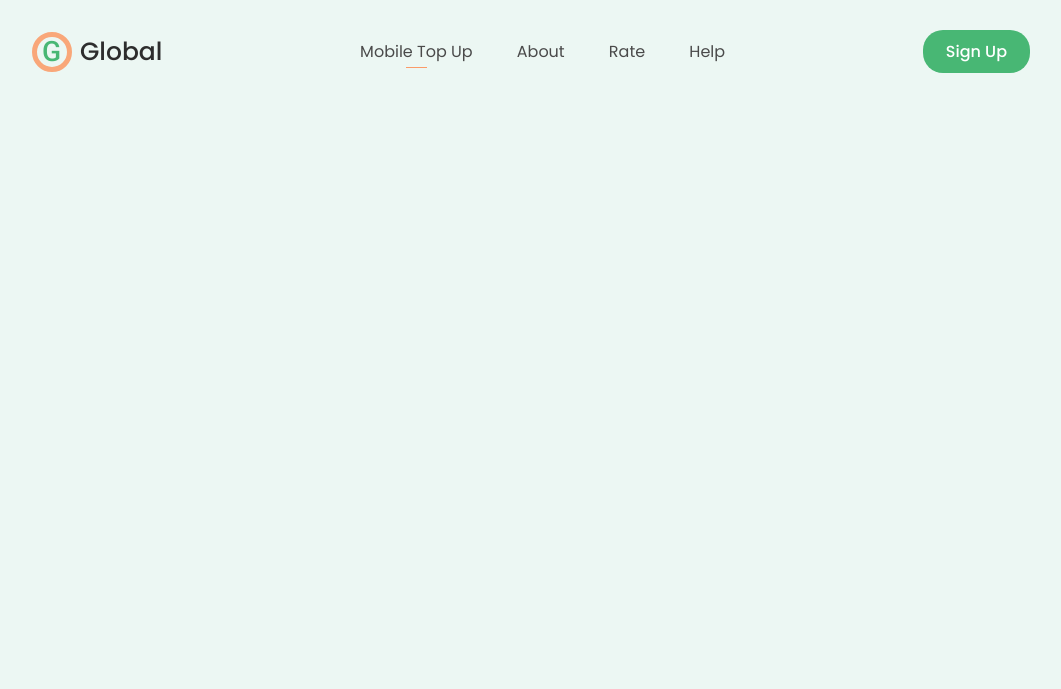
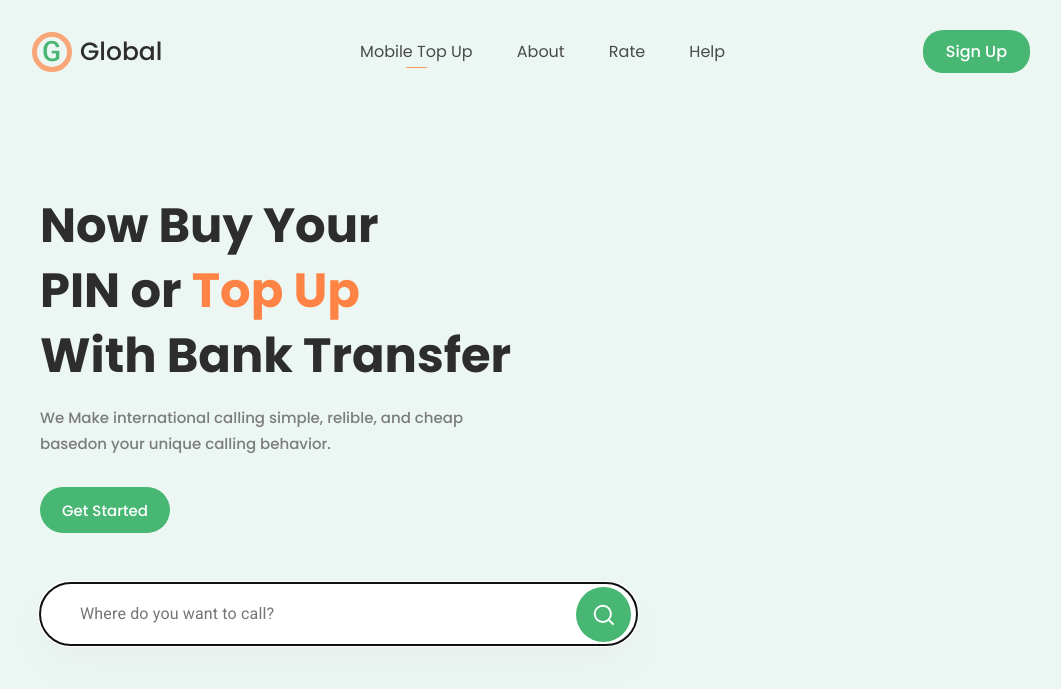
Before and after one commit to hekin43/educational_test, a plain HTML site: page index.html in a window 1280 px wide. Shown: the whole page, without its empty margins (109-1170 px from the left). Drawn offline with Linux system fonts and the light colour scheme.

Commit message:
feat: add search line and header text

```diff
--- a/index.html
+++ b/index.html
@@ -43,8 +43,28 @@
 					Sign Up
 				</button>
 			</div>
-
 		</div>
 	</header>
+	<div class="background-container">
+		<div class="main-frame">
+			<h1 class="main-frame__header first-text">Now Buy Your PIN or <span class="selected-header">Top Up</span></h1>
+			<h1 class="main-frame__header second-text">With Bank Transfer</h1>
+
+			<p class="main-frame__middle-text">We Make international calling simple, relible, and cheap basedon your unique calling behavior.</p>
+
+			<button class="main-frame__btn">
+				Get Started
+			</button>
+
+			<div class="container-for-search-line">
+				<input name="textfield" type="text" class="search-line" placeholder="Where do you want to call?" autofocus>
+				<div class="container-for-search-line__circle"></div>
+				<svg xmlns="http://www.w3.org/2000/svg" width="27" height="27" viewBox="0 0 27 27" fill="none" class="search-icon">
+				  <path d="M12.4267 20.9866C17.1518 20.9866 20.9822 17.1561 20.9822 12.431C20.9822 7.70594 17.1518 3.87549 12.4267 3.87549C7.70155 3.87549 3.87109 7.70594 3.87109 12.431C3.87109 17.1561 7.70155 20.9866 12.4267 20.9866Z" stroke="white" stroke-width="2" stroke-linecap="round" stroke-linejoin="round"/>
+				  <path d="M23.1208 23.1252L18.4688 18.4731" stroke="white" stroke-width="2" stroke-linecap="round" stroke-linejoin="round"/>
+				</svg>
+			</div>
+		</div>
+	</div>
 </body>
 </html>
--- a/style.css
+++ b/style.css
@@ -121,7 +121,7 @@ a{
 	padding: 9px 23px;
 	justify-content: center;
 	align-items: center;
-	border:none;
+	border: none;
 
 	border-radius: 20px;
 	background: #48B774;
@@ -135,3 +135,132 @@ a{
 
 	cursor: pointer;
 }
+
+/*-- MAIN BODY --*/
+.background-container{
+	max-width: 1400px;
+	width: 100%;
+	display: flex;
+	align-items: flex-start;
+	justify-content: center;
+	flex-direction: column;
+    padding: 0 149px 40px;
+    margin: auto;
+	box-sizing: border-box;
+}
+.main-frame{
+	display: flex;
+	align-items: flex-start;
+	justify-content: center;
+	flex-direction: column;
+	margin-top: 120px;
+}
+.main-frame__header{
+	color: #2D2D2D;
+	font-family: Poppins;
+	font-size: 48px;
+	font-style: normal;
+	font-weight: 700;
+	line-height: 65px;
+
+	padding: 0;
+	margin: 0;
+}
+.first-text{
+	max-width: 375px;
+}
+.second-text{
+	max-width: 474px;
+	height: 60px;
+}
+.selected-header{
+	color: #FF8345;
+}
+.main-frame__middle-text{
+	max-width: 444px;
+
+	color: #7C7C7C;
+	font-family: Poppins;
+	font-size: 15px;
+	font-style: normal;
+	font-weight: 500;
+	line-height: 26px;
+
+	margin-top: 22px;
+}
+.main-frame__btn{
+	display: flex;
+	height: 46px;
+	padding: 8px 22px;
+	justify-content: center;
+	align-items: center;
+
+	border-radius: 30px;
+	background: #48B774;
+
+	color: #FFF;
+	font-family: Poppins;
+	font-size: 15px;
+	font-style: normal;
+	font-weight: 500;
+	line-height: normal;
+
+	cursor: pointer;
+	border: none;
+
+	margin-top: 30px;
+}
+.container-for-search-line{
+	position: relative;
+}
+.search-line{
+	width: 597px;
+	height: 62px;
+
+	border-radius: 100px;
+	background: #FFF;
+	box-shadow: 0px 20px 30px 0px rgba(222, 222, 222, 0.25);
+
+	color: #A1A1A1;
+	font-family: Roboto;
+	font-size: 16px;
+	font-style: normal;
+	font-weight: 400;
+	line-height: normal;
+	letter-spacing: 0.16px;
+
+	padding: 21px 40px 22px;
+	box-sizing: border-box;
+	border: none;
+	margin-top: 50px;
+}
+.search-line__text{
+	color: #A1A1A1;
+	font-family: Roboto;
+	font-size: 16px;
+	font-style: normal;
+	font-weight: 400;
+	line-height: normal;
+	letter-spacing: 0.16px;
+}
+
+.container-for-search-line__circle{
+	position: absolute;
+	right: 6px;
+	top: 54px;
+
+	width: 55px;
+	height: 55px;
+	border-radius: 50px;
+	background: #48B774;
+	cursor: pointer;
+}
+.search-icon{
+	width: 25.667px;
+	height: 25.667px;
+
+	position: absolute;
+	right: 20.67px;
+	top: 68.67px;
+	cursor: pointer;
+}
```
